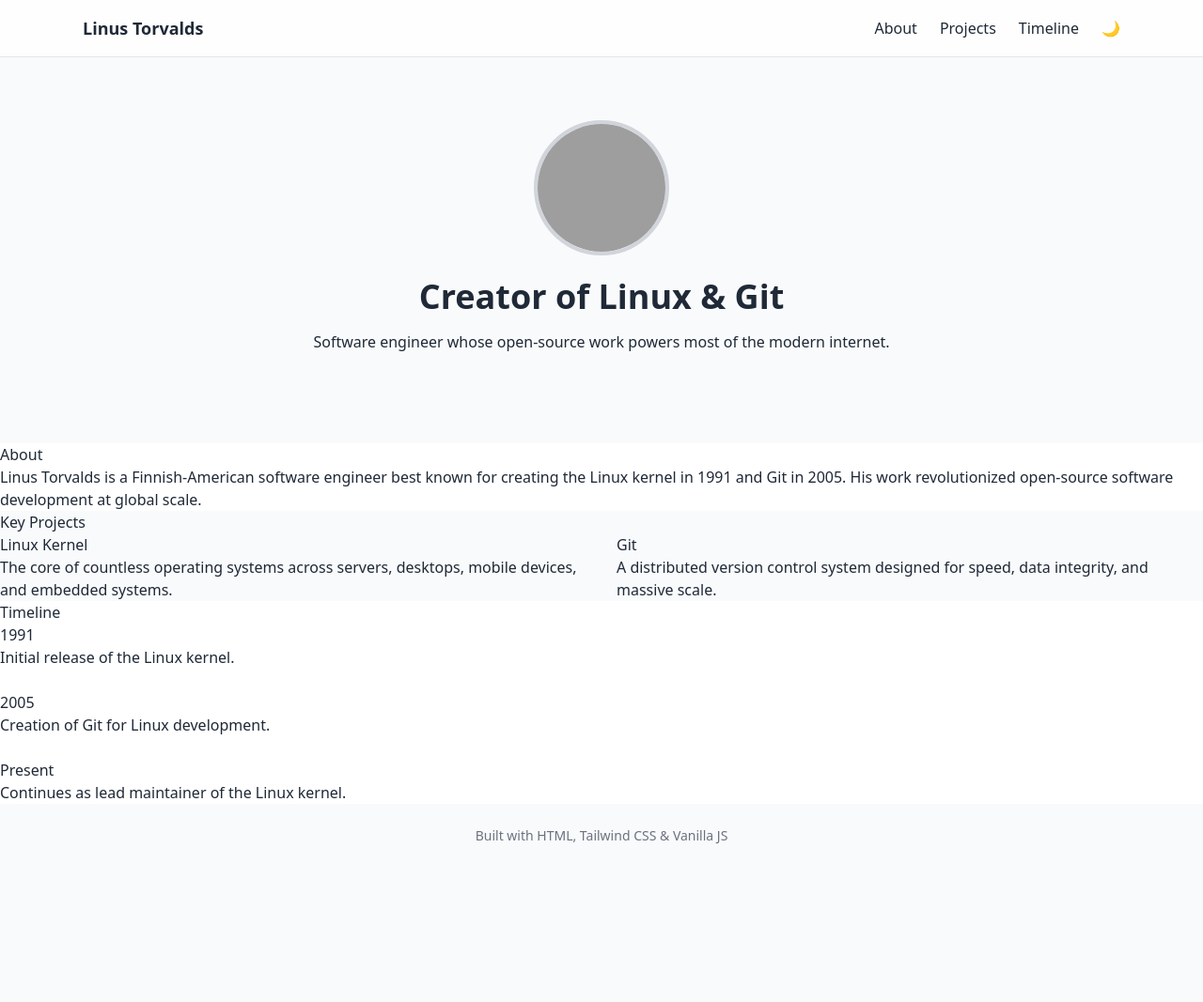
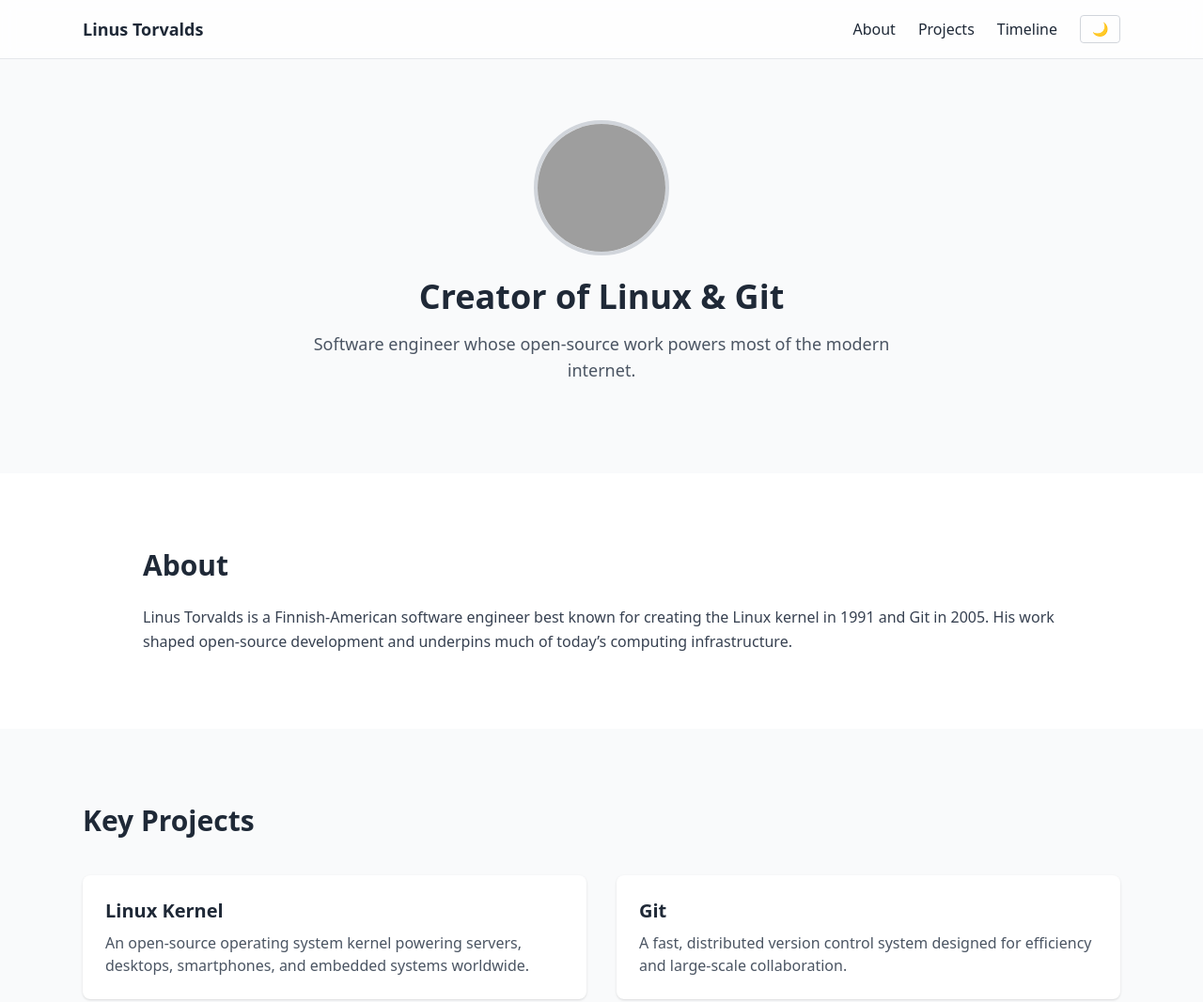
Before and after one commit to escanor-exe/linus-torvalds-portfolio, a plain HTML site: page index.html in a window 1280 px wide. Shown: the top 1067 px of the page at 94% size. Before the commit the page ends 924 px from the top, so only its background shows below. Drawn offline with nearby package versions, Linux system fonts and the light colour scheme; grey boxes are pictures that could not be loaded.

Commit message:
Update index.html

```diff
--- a/index.html
+++ b/index.html
@@ -5,13 +5,8 @@
   <meta name="viewport" content="width=device-width, initial-scale=1.0" />
   <title>Linus Torvalds | Portfolio</title>
 
-  <!-- Tailwind CDN -->
+  <!-- Tailwind CSS (CDN – OK for GitHub Pages) -->
   <script src="https://cdn.tailwindcss.com"></script>
-  <script>
-    tailwind.config = {
-      darkMode: 'class'
-    }
-  </script>
 
   <!-- Custom CSS -->
   <link rel="stylesheet" href="css/styles.css" />
@@ -20,20 +15,29 @@
 <body class="bg-gray-50 text-gray-800 dark:bg-gray-900 dark:text-gray-100 transition-colors">
 
   <!-- Navbar -->
-  <header class="fixed top-0 w-full bg-white/80 dark:bg-gray-900/80 backdrop-blur z-50 border-b border-gray-200 dark:border-gray-700">
+  <header class="fixed top-0 w-full bg-white/80 dark:bg-gray-900/80 backdrop-blur border-b border-gray-200 dark:border-gray-700 z-50">
     <nav class="max-w-6xl mx-auto px-6 py-4 flex justify-between items-center">
       <h1 class="font-bold text-lg">Linus Torvalds</h1>
+
       <div class="flex items-center gap-6">
-        <a href="#about" class="nav-link">About</a>
-        <a href="#projects" class="nav-link">Projects</a>
-        <a href="#timeline" class="nav-link">Timeline</a>
-        <button id="themeToggle" class="theme-btn">🌙</button>
+        <a href="#about" class="hover:text-blue-500">About</a>
+        <a href="#projects" class="hover:text-blue-500">Projects</a>
+        <a href="#timeline" class="hover:text-blue-500">Timeline</a>
+
+        <button
+          id="themeToggle"
+          class="px-3 py-1 rounded border border-gray-300 dark:border-gray-600 text-sm"
+        >
+          🌙
+        </button>
       </div>
     </nav>
   </header>
 
   <!-- Hero -->
   <section class="pt-32 pb-24 text-center">
+    <div class="max-w-5xl mx-auto px-6">
+
       <div class="profile-wrapper">
         <img
           src="https://cdn.britannica.com/99/124299-050-4B4D509F/Linus-Torvalds-2012.jpg"
@@ -41,43 +45,48 @@
           class="profile-img"
         />
       </div>
-    <h2 class="text-4xl font-bold mb-4">Creator of Linux & Git</h2>
-    <p class="hero-text">
+
+      <h2 class="text-4xl font-bold mb-4">
+        Creator of Linux & Git
+      </h2>
+
+      <p class="max-w-2xl mx-auto text-lg text-gray-600 dark:text-gray-400">
         Software engineer whose open-source work powers most of the modern internet.
       </p>
+    </div>
   </section>
 
   <!-- About -->
-  <section id="about" class="section bg-white dark:bg-gray-800">
-    <div class="container">
-      <h3 class="section-title">About</h3>
-      <p class="section-text">
+  <section id="about" class="py-20 bg-white dark:bg-gray-800">
+    <div class="max-w-5xl mx-auto px-6">
+      <h3 class="text-3xl font-bold mb-6">About</h3>
+      <p class="text-gray-700 dark:text-gray-300 leading-relaxed">
         Linus Torvalds is a Finnish-American software engineer best known for creating
-        the Linux kernel in 1991 and Git in 2005. His work revolutionized open-source
-        software development at global scale.
+        the Linux kernel in 1991 and Git in 2005. His work shaped open-source development
+        and underpins much of today’s computing infrastructure.
       </p>
     </div>
   </section>
 
   <!-- Projects -->
-  <section id="projects" class="section">
-    <div class="container">
-      <h3 class="section-title">Key Projects</h3>
+  <section id="projects" class="py-20">
+    <div class="max-w-6xl mx-auto px-6">
+      <h3 class="text-3xl font-bold mb-10">Key Projects</h3>
 
       <div class="grid md:grid-cols-2 gap-8">
-        <div class="card">
-          <h4 class="card-title">Linux Kernel</h4>
-          <p class="card-text">
-            The core of countless operating systems across servers, desktops,
-            mobile devices, and embedded systems.
+        <div class="p-6 bg-white dark:bg-gray-800 rounded-lg shadow">
+          <h4 class="text-xl font-semibold mb-2">Linux Kernel</h4>
+          <p class="text-gray-600 dark:text-gray-400">
+            An open-source operating system kernel powering servers, desktops,
+            smartphones, and embedded systems worldwide.
           </p>
         </div>
 
-        <div class="card">
-          <h4 class="card-title">Git</h4>
-          <p class="card-text">
-            A distributed version control system designed for speed, data integrity,
-            and massive scale.
+        <div class="p-6 bg-white dark:bg-gray-800 rounded-lg shadow">
+          <h4 class="text-xl font-semibold mb-2">Git</h4>
+          <p class="text-gray-600 dark:text-gray-400">
+            A fast, distributed version control system designed for efficiency
+            and large-scale collaboration.
           </p>
         </div>
       </div>
@@ -85,22 +94,22 @@
   </section>
 
   <!-- Timeline -->
-  <section id="timeline" class="section bg-white dark:bg-gray-800">
-    <div class="container">
-      <h3 class="section-title">Timeline</h3>
+  <section id="timeline" class="py-20 bg-white dark:bg-gray-800">
+    <div class="max-w-5xl mx-auto px-6">
+      <h3 class="text-3xl font-bold mb-10">Timeline</h3>
 
       <ul class="space-y-6">
-        <li class="timeline-item">
-          <span class="timeline-date">1991</span>
-          <p>Initial release of the Linux kernel.</p>
+        <li class="border-l-4 border-blue-500 pl-4">
+          <span class="text-sm text-gray-500">1991</span>
+          <p>First release of the Linux kernel.</p>
         </li>
-        <li class="timeline-item">
-          <span class="timeline-date">2005</span>
-          <p>Creation of Git for Linux development.</p>
+        <li class="border-l-4 border-blue-500 pl-4">
+          <span class="text-sm text-gray-500">2005</span>
+          <p>Creation of Git.</p>
         </li>
-        <li class="timeline-item">
-          <span class="timeline-date">Present</span>
-          <p>Continues as lead maintainer of the Linux kernel.</p>
+        <li class="border-l-4 border-blue-500 pl-4">
+          <span class="text-sm text-gray-500">Present</span>
+          <p>Continues to oversee Linux kernel development.</p>
         </li>
       </ul>
     </div>
```
Lines whose indentation alone changed are shown as unchanged.
